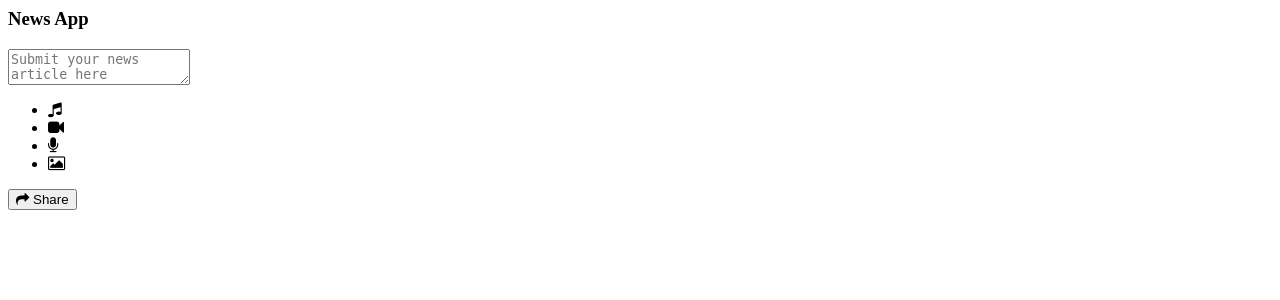
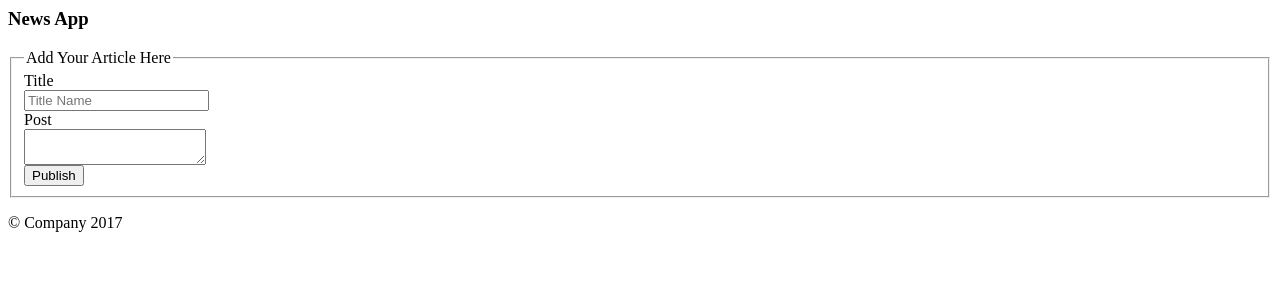
Before and after one commit to afaqbabar/first-news-app, a Flask app: template templates/article.html in a window 1280 px wide. Shown: the top 300 px of the page. Run offline with Flask 2, Linux system fonts and the light colour scheme; the template is opened without the code that fills it, so the values that code supplies are empty; some libraries are stand-ins or nearby versions.

Commit message:
template: article.html updated

```diff
--- a/templates/article.html
+++ b/templates/article.html
@@ -1,27 +1,47 @@
- <link rel="stylesheet" href="http://fontawesome.io/assets/font-awesome/css/font-awesome.css">
-<div class="container">
-	<div class="row">
-		<h3>News App</h3>
-	</div>
+<body>
 
-    <div class="row">
+    <div class="container">
+        <div class="header">
+            <h3 class="text-muted">News App</h3>
+        </div>
+        <section>
+            <form class="form-horizontal" method="post" action="/article">
+                <fieldset>
 
-    <div class="col-md-6">
-    						<div class="widget-area no-padding blank">
-								<div class="status-upload">
-									<form>
-										<textarea placeholder="Submit your news article here" ></textarea>
-										<ul>
-											<li><a title="" data-toggle="tooltip" data-placement="bottom" data-original-title="Audio"><i class="fa fa-music"></i></a></li>
-											<li><a title="" data-toggle="tooltip" data-placement="bottom" data-original-title="Video"><i class="fa fa-video-camera"></i></a></li>
-											<li><a title="" data-toggle="tooltip" data-placement="bottom" data-original-title="Sound Record"><i class="fa fa-microphone"></i></a></li>
-											<li><a title="" data-toggle="tooltip" data-placement="bottom" data-original-title="Picture"><i class="fa fa-picture-o"></i></a></li>
-										</ul>
-										<button type="submit" class="btn btn-success green"><i class="fa fa-share"></i> Share</button>
-									</form>
-								</div><!-- Status Upload  -->
-							</div><!-- Widget Area -->
-						</div>
+                    <!-- Form Name -->
+                    <legend>Add Your Article Here</legend>
+
+                    <!-- Text input-->
+                    <div class="form-group">
+                        <label class="col-md-4 control-label" for="txtTitle">Title</label>
+                        <div class="col-md-4">
+                            <input id="txtTitle" name="inputTitle" type="text" placeholder="Title Name" class="form-control input-md">
+                        </div>
+                    </div>
+
+                    <!-- Textarea -->
+                    <div class="form-group">
+                        <label class="col-md-4 control-label" for="txtPost">Post</label>
+                        <div class="col-md-4">
+                            <textarea class="form-control" id="txtPost" name="inputDescription"></textarea>
+                        </div>
+                    </div>
+
+                    <!-- Button -->
+                    <div class="form-group">
+                        <label class="col-md-4 control-label" for="singlebutton"></label>
+                        <div class="col-md-4">
+                            <input id="singlebutton" name="singlebutton" class="btn btn-primary" type="submit" value="Publish" />
+                        </div>
+                    </div>
+
+                </fieldset>
+            </form>
+
+        </section>
+        <footer class="footer">
+            <p>&copy; Company 2017</p>
+        </footer>
 
     </div>
-</div>
+</body>
```
